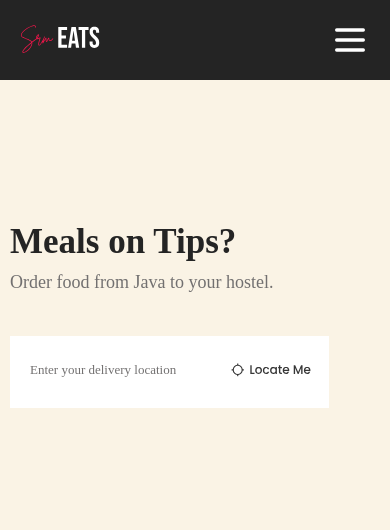
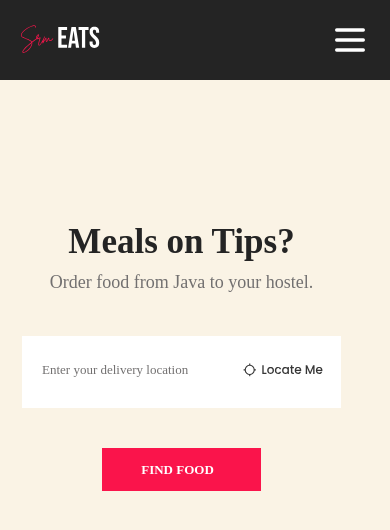
Before and after one commit to Avi-J0506/SRM-Eats, a React (Create React App) app: page / in a window 390 px wide. Shown: the top 530 px of the page. Built offline with nearby package versions, Linux system fonts and the light colour scheme.

Commit message:
landing page

```diff
--- a/src/Components/Landing/Landing.js
+++ b/src/Components/Landing/Landing.js
@@ -9,7 +9,7 @@ export const Landing = () => {
   return (
     <>
     <div className='flex'>
-       <div className='py-12 md:my-12 my-5 md:px-5 md:mx-3 mx-2.5'>
+       <div className='py-12 md:my-12 my-5 lg:px-5 px-3 md:mx-3 mx-2.5 md:text-left text-center'>
           <div className='text-[#242424] md:text-[40px] text-[35px] font-bold mt-12 pt-5'>Meals on Tips?</div>
           <div className='text-[#727070] md:text-[25px] text-[18px] font-regular '>Order food from Java to your hostel.</div>
           <div className='flex mt-10 font-medium md:text-[15px]'>
@@ -23,7 +23,14 @@ export const Landing = () => {
             <button className='md:block hidden w-2/4 bg-[#FA144B] pl-6 pr-8 text-[13px] text-white font-bold '>
                 FIND FOOD
             </button>
+
           </div>
+          <div className='md:hidden block mt-10 text-center'>
+          <button className='w-2/4 bg-[#FA144B] mx-auto pl-6 pr-8 py-3 text-[13px] text-white font-bold '>
+                FIND FOOD
+          </button>
+          </div>
+
        </div>
        {/* image */}
        <div className='lg:block hidden absolute right-0'>
--- a/src/Components/Navbar/Navbar.js
+++ b/src/Components/Navbar/Navbar.js
@@ -6,7 +6,7 @@ import logo from './assets/Group 1.svg'
 export const  Navbar=()=> {
   const [isOpen, setIsOpen] = useState(false);
   return (
-      <nav className="bg-[#242424]">
+      <nav className="bg-[#242424] sticky">
         <div className="max-w-8xl mx-auto py-5 px-5 sm:px-6 md:pl-10">
           <div className="flex items-center justify-between h-10">
             <div className="flex items-center">
```
Also changed, not shown: 2 other files (tests, documents, lock files or other folders).
